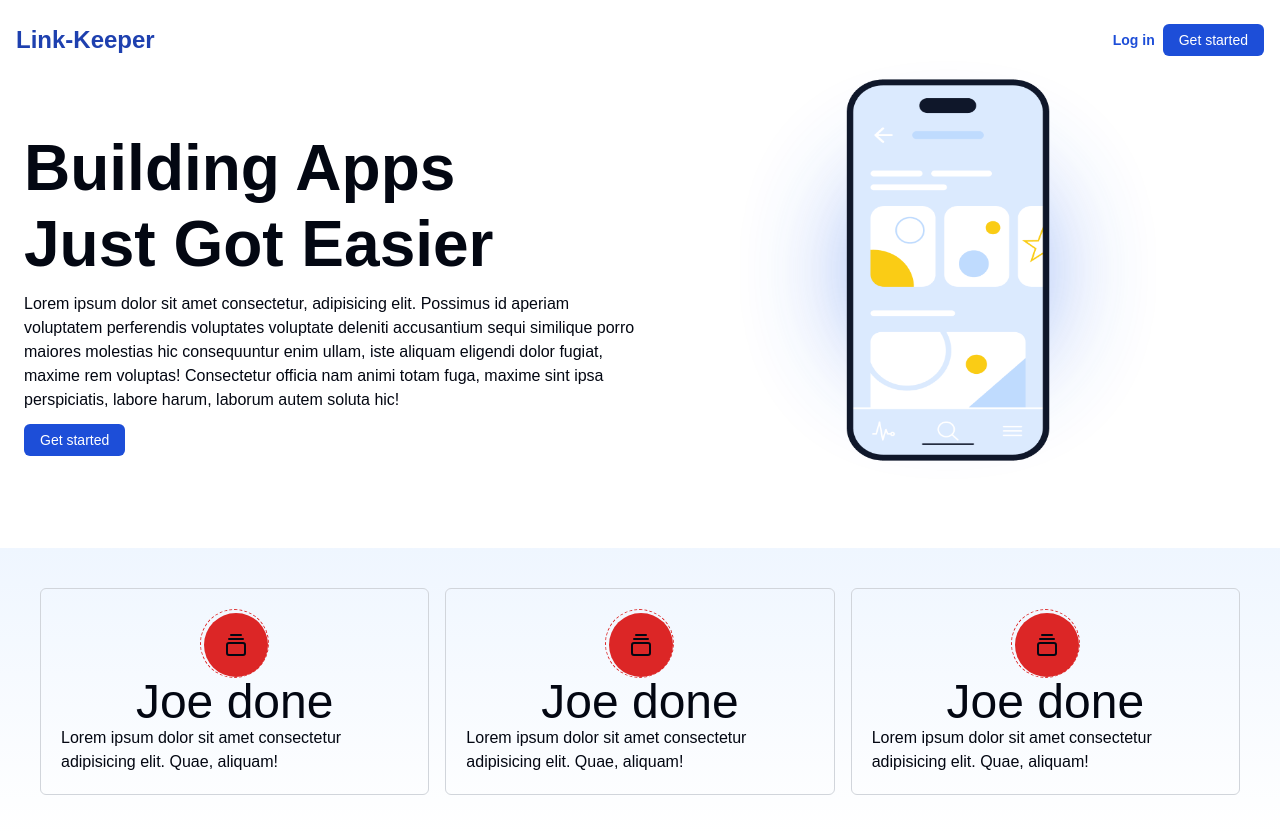
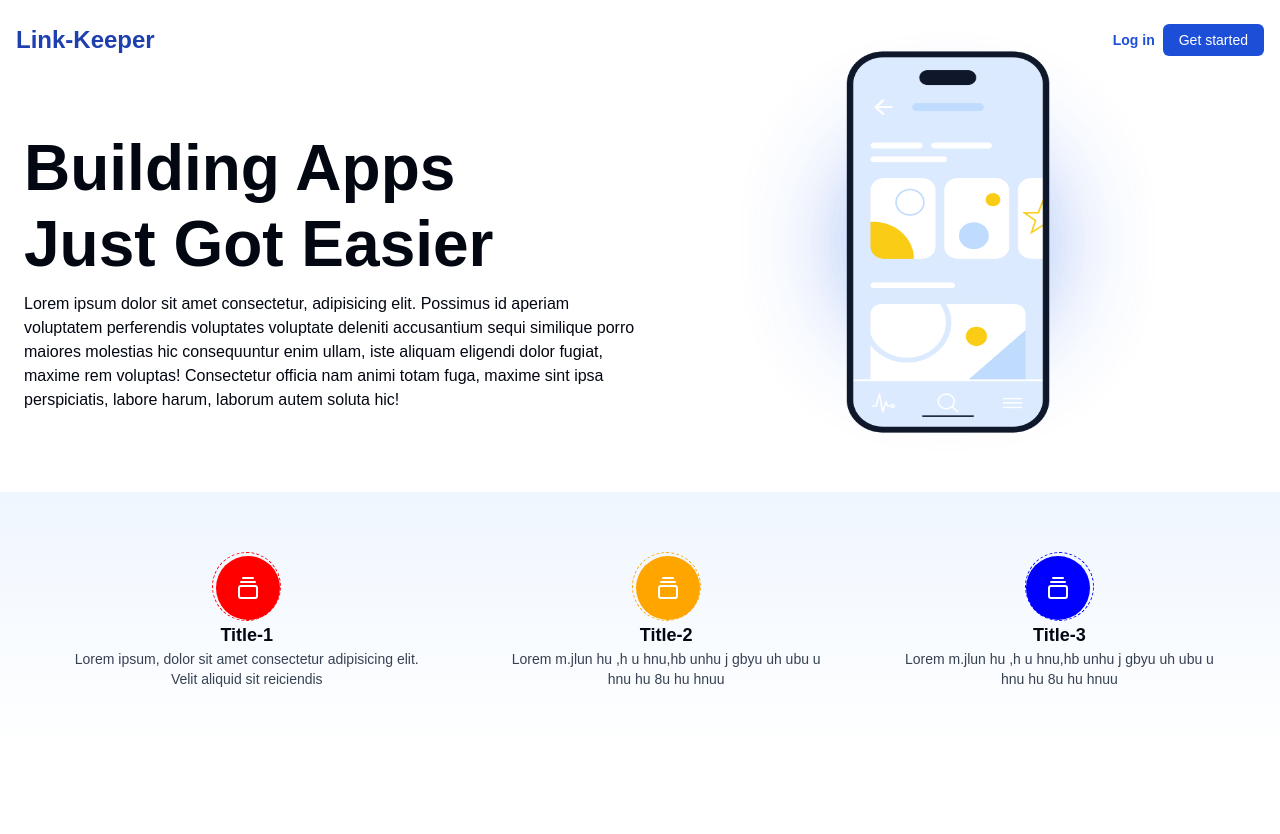
Before and after one commit to utpalsinghdev/link-keeper, a Next.js app: page / in a window 1280 px wide. After the commit the page ends 800 px from the top, so only its background shows below. Built offline with nearby package versions, Linux system fonts and the light colour scheme.

Commit message:
card section completed

```diff
--- a/src/components/atoms/home/Card.tsx
+++ b/src/components/atoms/home/Card.tsx
@@ -1,20 +1,31 @@
+/* eslint-disable @typescript-eslint/no-explicit-any */
 import { GalleryVerticalEnd } from "lucide-react";
 import React from "react";
 
-const Card = () => {
+const Card = ({ color, face, des, title }: any) => {
   return (
-    <div className="border border-gray-300 p-5 cursor-pointer rounded-md flex flex-col items-center justify-center">
-      <div className="flex justify-center items-center border rounded-full w-max border-dashed border-red-600 ">
-        <div className="bg-red-600 ml-[3px] mt-[3px] p-5 w-max rounded-full flex items-center justify-center">
-          <GalleryVerticalEnd />
+    <div className=" p-5 cursor-pointer rounded-md flex flex-col items-center justify-center">
+      <div
+        style={{
+          border: `1px dashed ${color}`,
+        }}
+        className="flex justify-center items-center  rounded-full w-max  "
+      >
+        <div
+          style={{
+            backgroundColor: `${color}`,
+          }}
+          className={`p-5 ${
+            face === "left" ? "mr-[3px]" : "ml-[3px]"
+          } w-max mt-[3px] rounded-full flex items-center justify-center`}
+        >
+          <GalleryVerticalEnd className="text-white" />
         </div>
       </div>
       <div className="flex-col items-start gap-5 text-3xl md:text-4xl xl:text-5xl">
-        <h1>Joe done</h1>
+        <h1 className="font-bold text-lg">{title}</h1>
       </div>
-      <p className="">
-        Lorem ipsum dolor sit amet consectetur adipisicing elit. Quae, aliquam!
-      </p>
+      <p className="text-sm text-center text-gray-700">{des}</p>
     </div>
   );
 };
--- a/src/components/atoms/home/CardSection.tsx
+++ b/src/components/atoms/home/CardSection.tsx
@@ -1,16 +1,43 @@
+/* eslint-disable react/jsx-key */
 import React from "react";
 import Card from "./Card";
 
 const CardSection = () => {
+  const cards = [
+    {
+      color: "red",
+      title: "Title-1",
+      des: "Lorem ipsum, dolor sit amet consectetur adipisicing elit. Velit aliquid sit reiciendis  ",
+      face: "right",
+    },
+    {
+      color: "orange",
+      title: "Title-2",
+      des: "Lorem m.jlun hu ,h  u hnu,hb unhu j gbyu uh ubu u hnu hu 8u hu hnuu",
+      face: "right",
+    },
+    {
+      color: "blue",
+      title: "Title-3",
+      des: "Lorem m.jlun hu ,h  u hnu,hb unhu j gbyu uh ubu u hnu hu 8u hu hnuu",
+      face: "left",
+    },
+  ];
   return (
     <div
-      className=" bg-gradient-to-b from-blue-50 to-white flex  gap-4 mt-28 md:mt-20
+      className=" bg-gradient-to-b from-blue-50 to-white flex  gap-4 mt-32 md:mt-20
     "
     >
-      <div className="flex gap-4 mx-10 my-10">
-        <Card />
-        <Card />
-        <Card />
+      <div className="flex flex-col md:flex-row lg:flex-row gap-4 md:gap-8 mx-10 my-10">
+        {cards.map((i, key) => (
+          <Card
+            key={key}
+            color={i.color}
+            title={i.title}
+            des={i.des}
+            face={i.face}
+          />
+        ))}
       </div>
     </div>
   );
--- a/src/components/atoms/home/Hero.tsx
+++ b/src/components/atoms/home/Hero.tsx
@@ -5,17 +5,17 @@ import Image from "next/image";
 const Hero = () => {
   return (
     <div
-      className="container flex items-center w-full px-6 mx-auto flex-col md:flex-row lg:flex-row gap-24 md:gap-0
+      className="container flex items-center w-full px-6 mx-auto flex-col md:flex-row lg:flex-row gap-28 md:gap-0
      "
     >
       <div className="md:w-[50%] w-full  ">
-        <div className=" ">
-          <div className="text-5xl md:text-5xl xl:text-[4rem] font-extrabold pt-6 md:pt-16 flex flex-col gap-3 ">
+        <div className="text-center md:text-left ">
+          <div className="text-5xl md:text-5xl xl:text-[4rem] font-extrabold pt-6 md:pt-16 flex flex-col gap-3  ">
             <h1 className="flex ">Building Apps </h1>
             <h1>Just Got Easier</h1>
           </div>
 
-          <p className="text-base  pt-4">
+          <p className="text-base  pt-4  pb-6 md:pb-0">
             Lorem ipsum dolor sit amet consectetur, adipisicing elit. Possimus
             id aperiam voluptatem perferendis voluptates voluptate deleniti
             accusantium sequi similique porro maiores molestias hic consequuntur
@@ -23,10 +23,6 @@ const Hero = () => {
             Consectetur officia nam animi totam fuga, maxime sint ipsa
             perspiciatis, labore harum, laborum autem soluta hic!
           </p>
-
-          <div className="my-4">
-            <ButtonLink name={"Get started"} url={"/login"} />
-          </div>
         </div>
       </div>
       <div className="w-[50%]  ">
```
